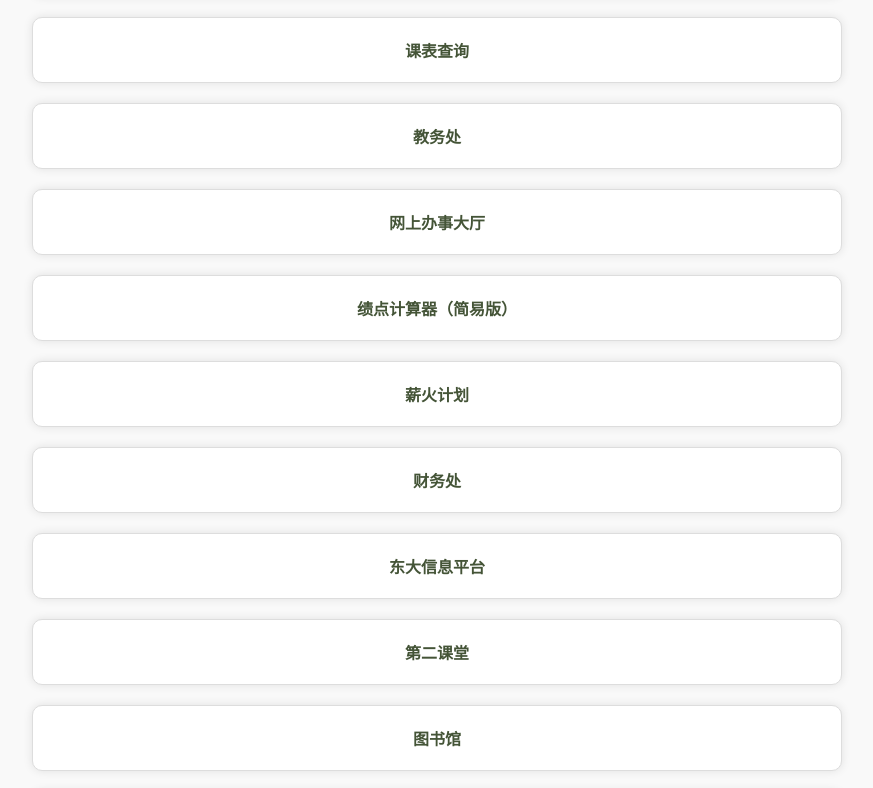
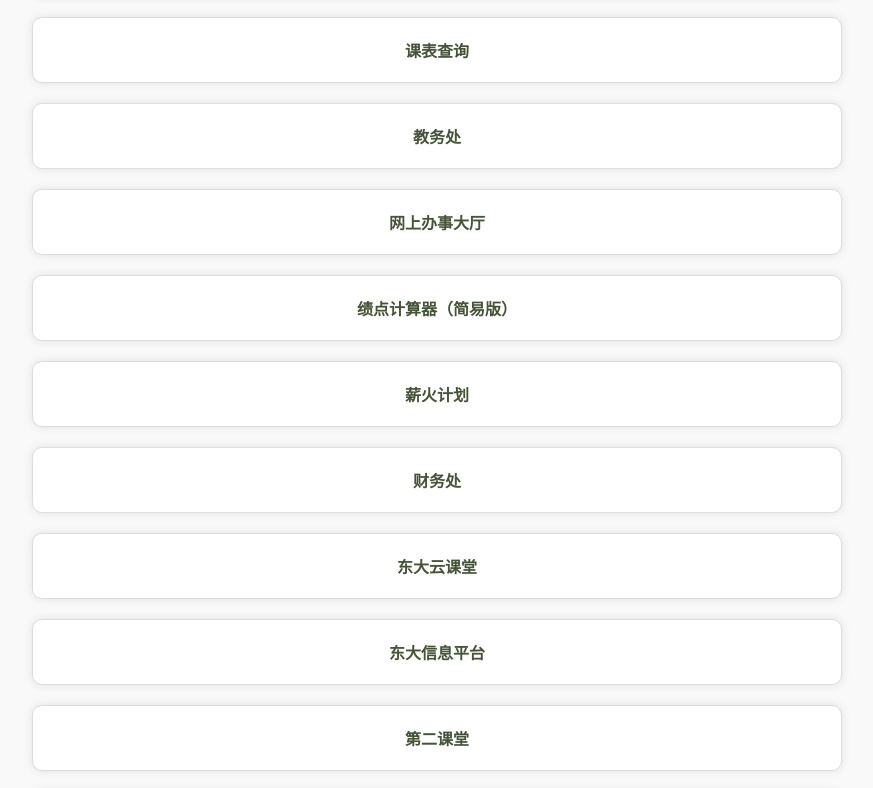
Before and after one commit to seucseWeb/seucseWeb.github.io, a plain HTML site: page index.html in a window 1280 px wide. Shown: the part 366-1154 px from the top of the page, without its empty margins (203-1076 px from the left). Drawn offline with Linux system fonts and the light colour scheme; some packages are replaced by stand-ins of ours; a script that the page names is missing.

Commit message:
Update index.html

```diff
--- a/index.html
+++ b/index.html
@@ -134,6 +134,9 @@
     <div class="link-box">
         <a href="https://cwc.seu.edu.cn/main.psp" target="_blank">财务处</a>
     </div>
+    <div class="link-box">
+        <a href="https://cvs.seu.edu.cn/" target="_blank">东大云课堂</a>
+    </div>
 	<div class="link-box">
         <a href="http://i.seu.edu.cn/index.html#/" target="_blank">东大信息平台</a>
     </div>
```
